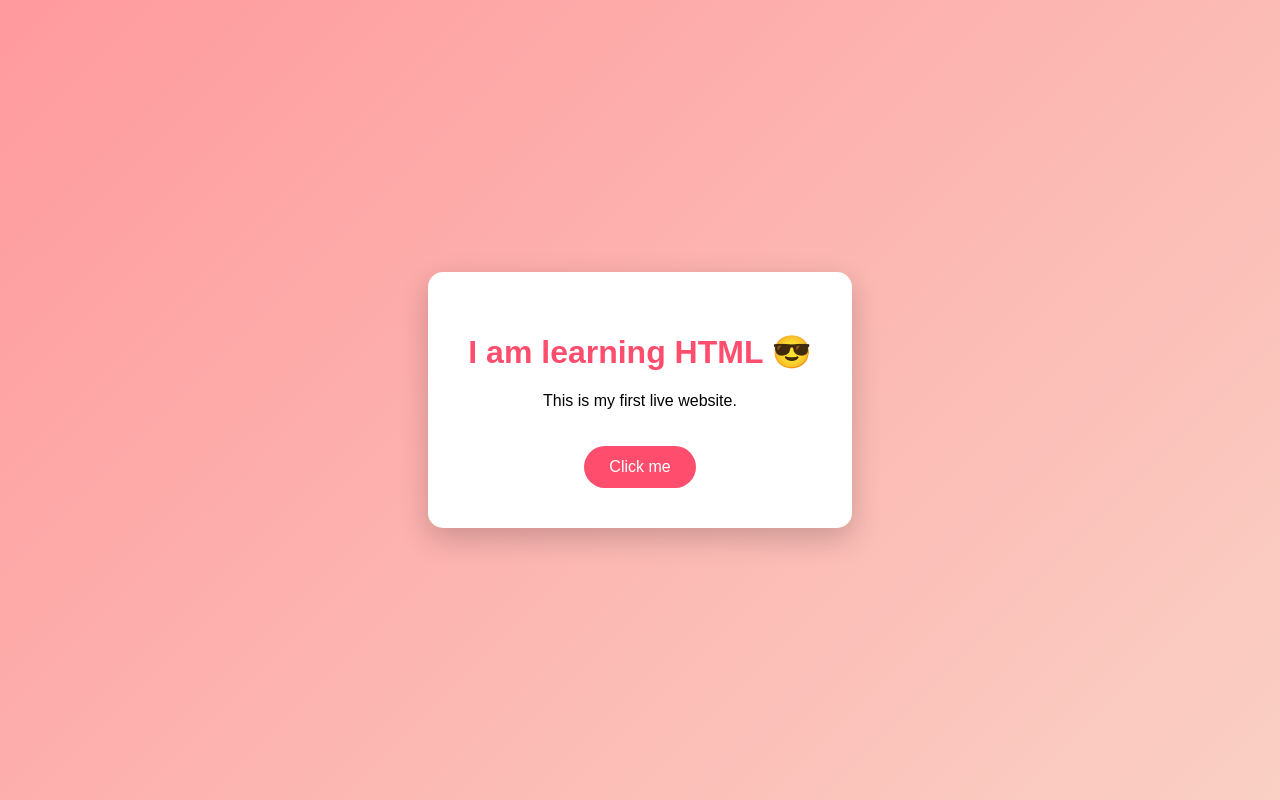
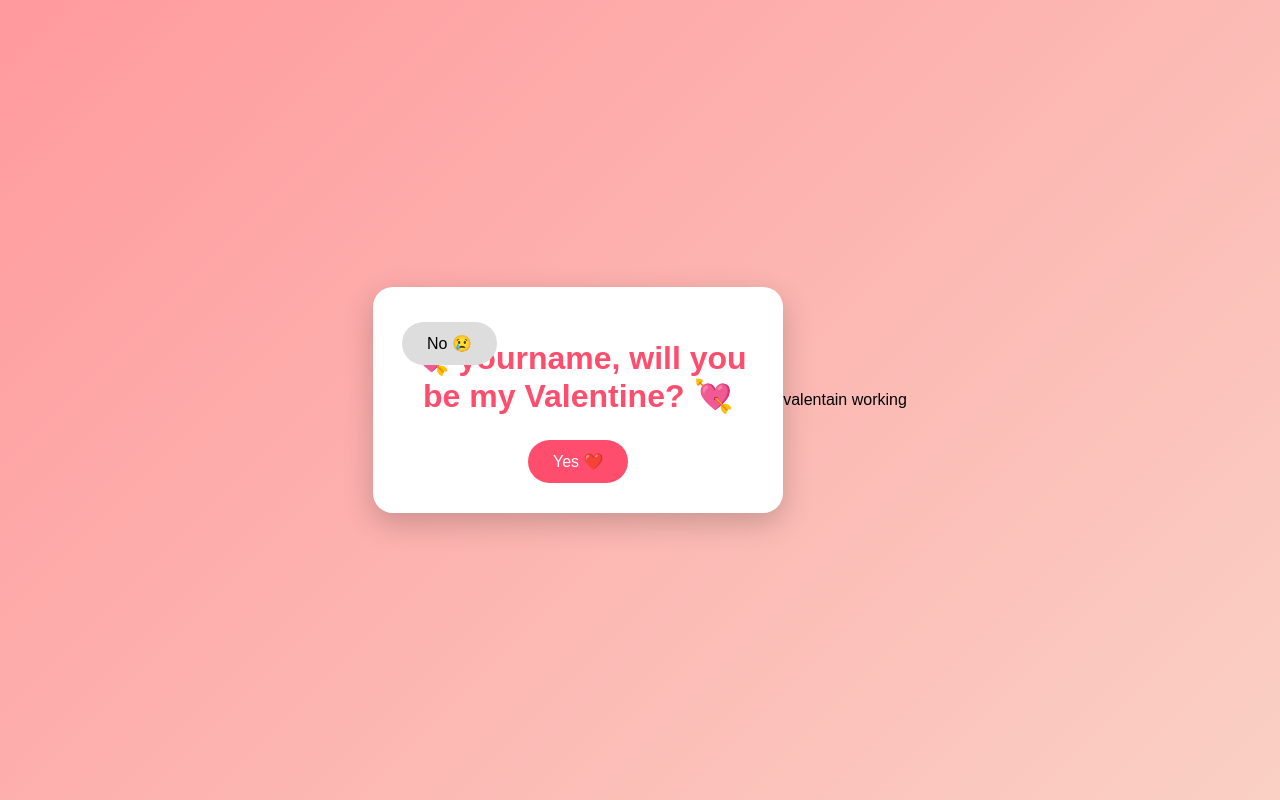
Before and after one commit to missriyav650-droid/my-first-website-, a plain HTML site: page index.html in a window 1280 px wide. Drawn offline with Linux system fonts and the light colour scheme.

Commit message:
Update index.html

```diff
--- a/index.html
+++ b/index.html
@@ -2,8 +2,8 @@
 <html lang="en">
 <head>
 <meta charset="UTF-8">
-  <title>My First Website</title>
-
+<title>Valentine 💖</title>
+<meta name="viewport" content="width=device-width, initial-scale=1.0">
 <style>
 body {
 margin: 0;
@@ -13,41 +13,83 @@
 justify-content: center;
 align-items: center;
 font-family: Arial, sans-serif;
+overflow: hidden;
+}
+.card {
+background: white;
+padding: 30px;
+border-radius: 20px;
 text-align: center;
+box-shadow: 0 10px 30px rgba(0,0,0,0.2);
+width: 90%;
+max-width: 350px;
+position: relative;
 }
-
-    .box {
-      background: white;
-      padding: 40px;
-      border-radius: 15px;
-      box-shadow: 0 10px 30px rgba(0,0,0,0.2);
-    }
-
 h1 {
 color: #ff4d6d;
+margin-bottom: 25px;
 }
-
 button {
-      margin-top: 20px;
 padding: 12px 25px;
 font-size: 16px;
-      background: #ff4d6d;
-      color: white;
 border: none;
 border-radius: 25px;
 cursor: pointer;
+}
+.yes {
+background: #ff4d6d;
+color: white;
+}
+.no {
+background: #ddd;
+position: absolute;
+left: 20px;
+top: 120px;
 }
 </style>
 </head>
 
 <body>
-  <div class="box">
-   <h1>I am learning HTML 😎</h1>
+<div class="card">
+<h1>💘 yourname, will you be my Valentine? 💘</h1>
+<button class="yes" onclick="yesClick()">Yes ❤️</button>
+<button class="no" id="noBtn">No 😢</button>
+</div>
 
-    <p>This is my first live website.</p>
-    <button onclick="alert('You are learning HTML! 🚀')">
-      Click me
-    </button>
-  </div>
+<script>
+const noBtn = document.getElementById("noBtn");
+const card = document.querySelector(".card");
+
+function randomMove() {
+const maxX = card.clientWidth - noBtn.offsetWidth;
+const maxY = card.clientHeight - noBtn.offsetHeight;
+const x = Math.random() * maxX;
+const y = Math.random() * maxY;
+noBtn.style.left = x + "px";
+noBtn.style.top = y + "px";
+}
+
+setInterval(randomMove, 700);
+
+function yesClick() {
+document.body.innerHTML = `
+<div style="
+display:flex;
+flex-direction:column;
+justify-content:center;
+align-items:center;
+height:100vh;
+background:#ff9a9e;
+color:white;
+text-align:center;
+padding:20px;
+">
+<h1>💖 Yayyy yourname! I knew it 😍💖</h1>
+<img src="https://media.giphy.com/media/3oriO0OEd9QIDdllqo/giphy.gif"
+style="width:250px; margin-top:20px; border-radius:20px;">
+</div>`;
+}
+</script>
 </body>
 </html>
+valentain working
```
Lines whose indentation alone changed are shown as unchanged.
